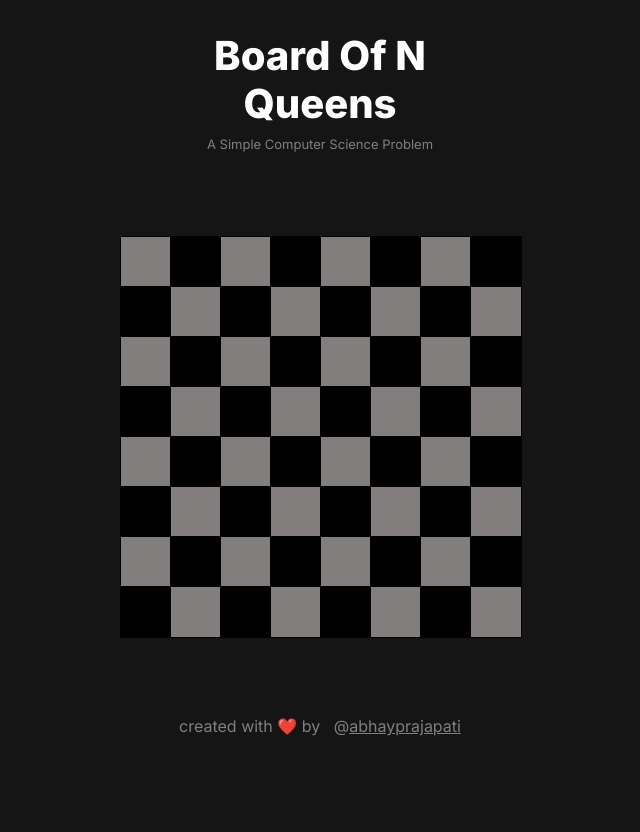
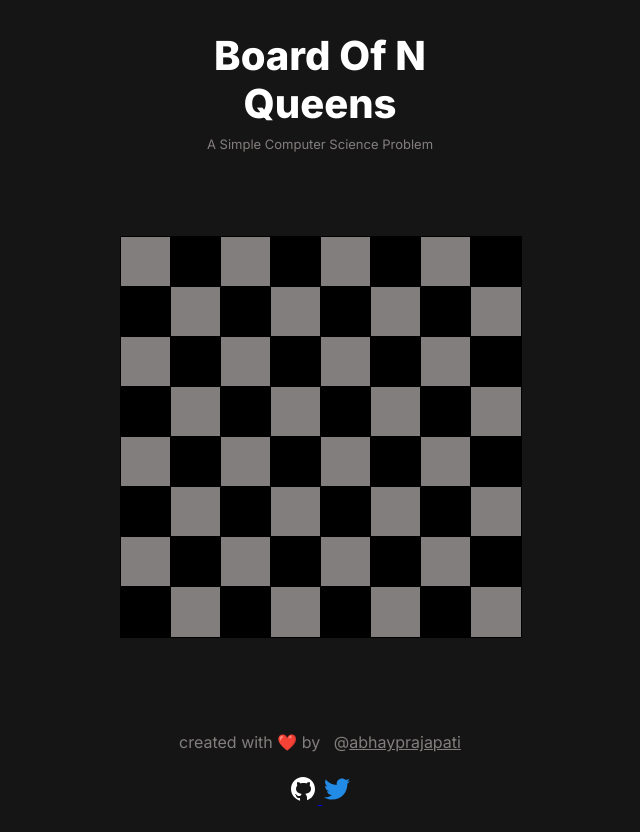
Before and after one commit to theabhayprajapati/nqueens-board, a website built with webpack: page public/index.html in a window 1280 px wide. Shown: the whole page, without its empty margins (320-960 px from the left). Before the commit the page ends 800 px from the top, so only its background shows below. Built offline with nearby package versions, Linux system fonts and the light colour scheme.

Commit message:
added socials

```diff
--- a/public/index.html
+++ b/public/index.html
@@ -51,7 +51,18 @@
     <div id="board"></div>
 
     <footer class="socials">
-        created with ❤️ by &nbsp; @<u>abhayprajapati</u>
+        <p class="footer-line">
+            created with ❤️ by &nbsp; @<u>abhayprajapati</u>
+        </p>
+        <p class="footer-line">
+            <a href="https://github.com/theabhayprajapati/nqueens-board" target="_blank" rel="noopener noreferrer">
+                <img src="./icons/github.svg" alt="github" />
+            </a>
+            <!-- twitter.com/abhayprajaapati -->
+            <a href="https://twitter.com/AbhayPrajapati_" target="_blank" rel="noopener noreferrer">
+                <img src="./icons/twitter.svg" alt="twitter" />
+            </a>
+        </p>
     </footer>
     <script type="module" src="./main.js"></script>
     <script src="https://cdn.jsdelivr.net/npm/party-js@latest/bundle/party.min.js"></script>
--- a/public/styles/style.css
+++ b/public/styles/style.css
@@ -188,6 +188,7 @@ body {
 
 .socials {
   display: flex;
+  flex-direction: column;
   justify-content: center;
   align-items: center;
   margin-left: auto;
@@ -195,7 +196,9 @@ body {
   margin-top: 2rem;
   margin-bottom: 2rem;
 }
-
+.footer-line {
+height: 10px;
+}
 @media (max-width: 640px) {
   /* 30px box */
   .box {
```
Also changed, not shown: public/icons/github.svg (added), public/icons/twitter.svg (added).
